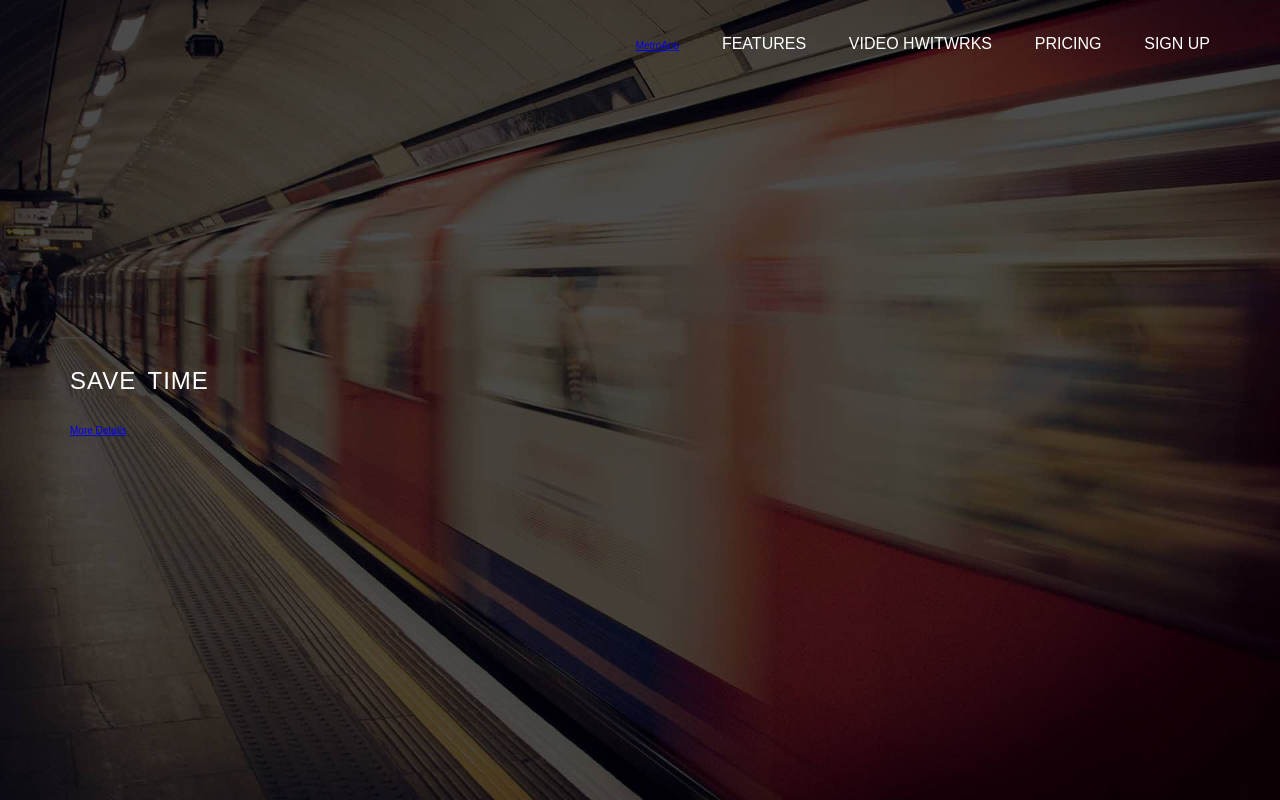
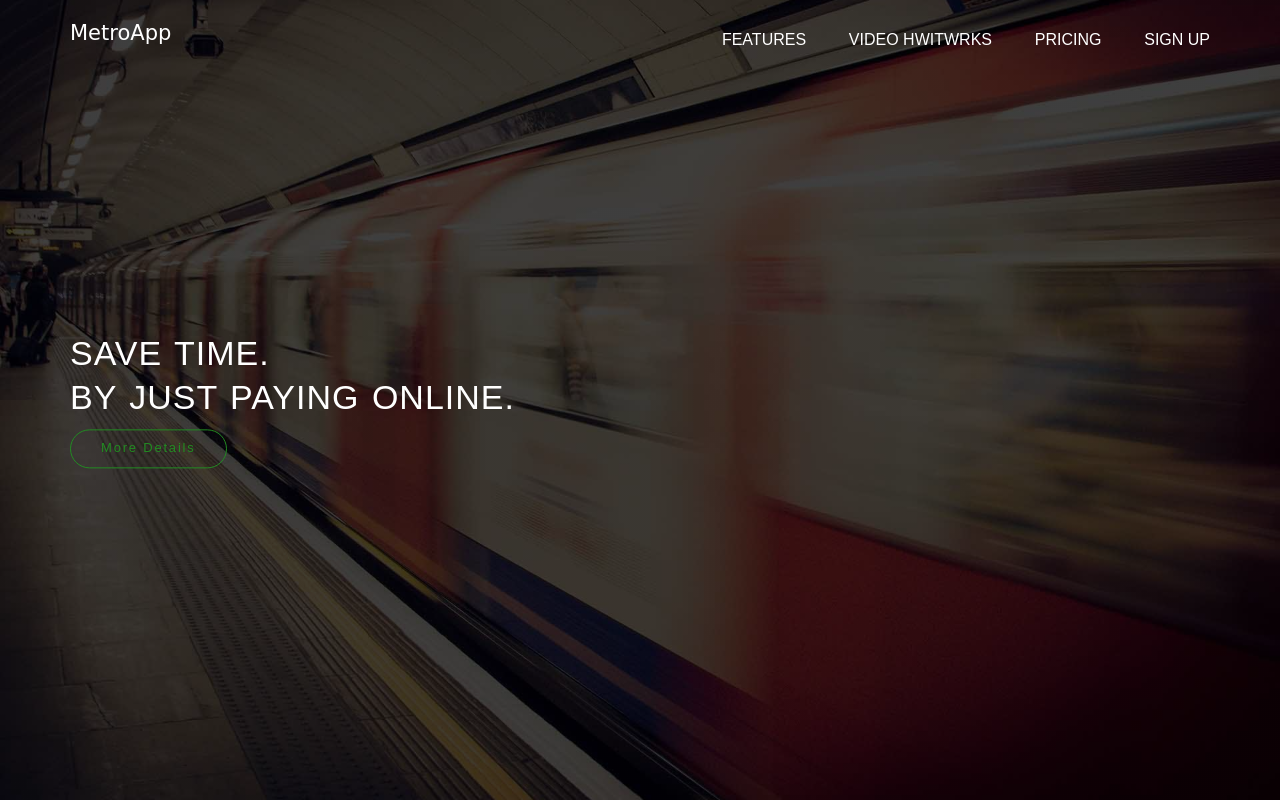
Before and after one commit to andersontheclass/ProductLandingPage, a website: page index.html in a window 1280 px wide. Drawn offline with Linux system fonts and the light colour scheme.

Commit message:
Header Complete... Navigation 50%

```diff
--- a/index.html
+++ b/index.html
@@ -12,10 +12,10 @@
 
     <body>
         <header id="header" class="header">
-            <nav id="nav-bar">
+            <nav id="nav-bar" class="nav-bar">
                 <div class="row">
+                    <a class="logo" id="header-img" href="#">MetroApp</a>
                     <ul class="main-nav">
-                        <a class="logo" id="header-img" href="#">MetroApp</a>
                         <li><a href="#features">Features</a></li>
                         <li><a href="#how-it-works">Video hwitwrks</a></li>
                         <li><a href="#pricing">Pricing</a></li>
@@ -24,8 +24,8 @@
                 </div>
             </nav>
             <div class="hero-text-box">
-                <h1 class="heading-primary">Save time</h1>
-                <a href="#" class="btn btn-ghost">More Details</a>
+                <h1 class="heading-primary">Save time.<br>By just paying online.</h1>
+                <a href="#" class="btn btn--ghost">More Details</a>
             </div>
         </header>
         <main class="container">
--- a/sass/base/_typography.scss
+++ b/sass/base/_typography.scss
@@ -7,7 +7,7 @@
 body {
     font-family: sans-serif;
     font-weight: 400;
-    line-height: 1.7;
+    line-height: 1.3;
     color: $color-white;
 }
 
@@ -21,9 +21,9 @@ body {
 
 .heading-primary {
     margin-top: 0;
-    margin-bottom: 2rem;
-    font-size: 240%;
-    word-spacing: .4rem;
+    margin-bottom: 1rem;
+    font-size: $default-font-size + 1.8rem;
+    word-spacing: .2rem;
     letter-spacing: .1rem;
 }
 
--- a/sass/components/_button.scss
+++ b/sass/components/_button.scss
@@ -3,9 +3,52 @@
 // -----------------------------------------------------------------------------
 
 /* ----- LINKS ----- */
+a:link,
+a:visited {
+    padding-bottom: 9px;
+    text-decoration: none;
+    font-size: $default-font-size - .3rem;
+    //transition: all .2s;
+}
 
-
-
+a:hover,
+a:active {
+    border-bottom: .2rem solid $color-primary;
+}
 
 
 /* ----- BUTTONS ----- */
+.btn {
+    letter-spacing: .18rem;
+
+    &:link,
+    &:visited {
+        display: inline-block;
+        padding: 1rem 3rem;
+        font-weight: 500;
+        text-decoration: none;
+        border-radius: 20rem;
+        transition: all .2s;
+    }
+
+    &:hover,
+    &:active {
+        background-color: $color-primary;
+    }
+
+    &--ghost {
+
+        &:link,
+        &:visited {
+            border: .1rem solid $color-primary;
+            color: $color-primary;
+        }
+
+        &:hover,
+        &:active {
+            border: .1rem solid $color-primary;
+            color: $color-white;
+        }
+
+    }
+}
--- a/sass/layout/_header.scss
+++ b/sass/layout/_header.scss
@@ -1,5 +1,5 @@
 .header {
-    background-image: linear-gradient(rgba($color-black, 0.7), rgba($color-black, 0.7)), url(../img/header.jpg);
+    background-image: linear-gradient(rgba($color-black, 0.75), rgba($color-black, 0.75)), url(../img/header.jpg);
     background-size: cover;
     background-position: center;
     background-attachment: fixed;
@@ -12,4 +12,6 @@
     top: 50%;
     left: 50%;
     transform: translate(-50%, -50%);
+
+
 }
--- a/sass/layout/_navigation.scss
+++ b/sass/layout/_navigation.scss
@@ -1,4 +1,35 @@
 /* Main navi */
+.nav-bar {
+
+    .row {
+
+        .logo {
+
+            float: left;
+            margin-top: 2rem;
+            display: inline-block;
+            font-family: cursive;
+            font-size: $default-font-size + .5rem !important;
+            text-transform: none !important;
+
+            &:link,
+            &:visited {
+                padding-top: .8rem 0;
+                color: $color-white;
+                text-decoration: none;
+                text-transform: uppercase;
+                font-size: $default-font-size;
+                border-bottom: .2rem solid transparent;
+                transition: border-bottom 0.2s;
+            }
+
+            &:hover,
+            &:active {
+                border-bottom: .2rem solid $color-primary;
+            }
+
+        }
+
         .main-nav {
             float: right;
             list-style: none;
@@ -12,11 +43,10 @@
                 a:visited {
                     padding-top: .8rem 0;
                     color: $color-white;
-            text-decoration: none;
                     text-transform: uppercase;
                     font-size: $default-font-size;
                     border-bottom: .2rem solid transparent;
-            transition: border-bottom 0.2s;
+                    transition: all .2s;
                 }
 
                 a:hover,
@@ -25,3 +55,6 @@
                 }
             }
         }
+
+    }
+}
--- a/sass/pages/_home.scss
+++ b/sass/pages/_home.scss
@@ -11,6 +11,7 @@ section {
     margin: 0 auto;
 }
 /*
+
 section {
 padding: 80px 0;
 }
```
Also changed, not shown: resources/css/style.css. Lines whose indentation alone changed are shown as unchanged.
